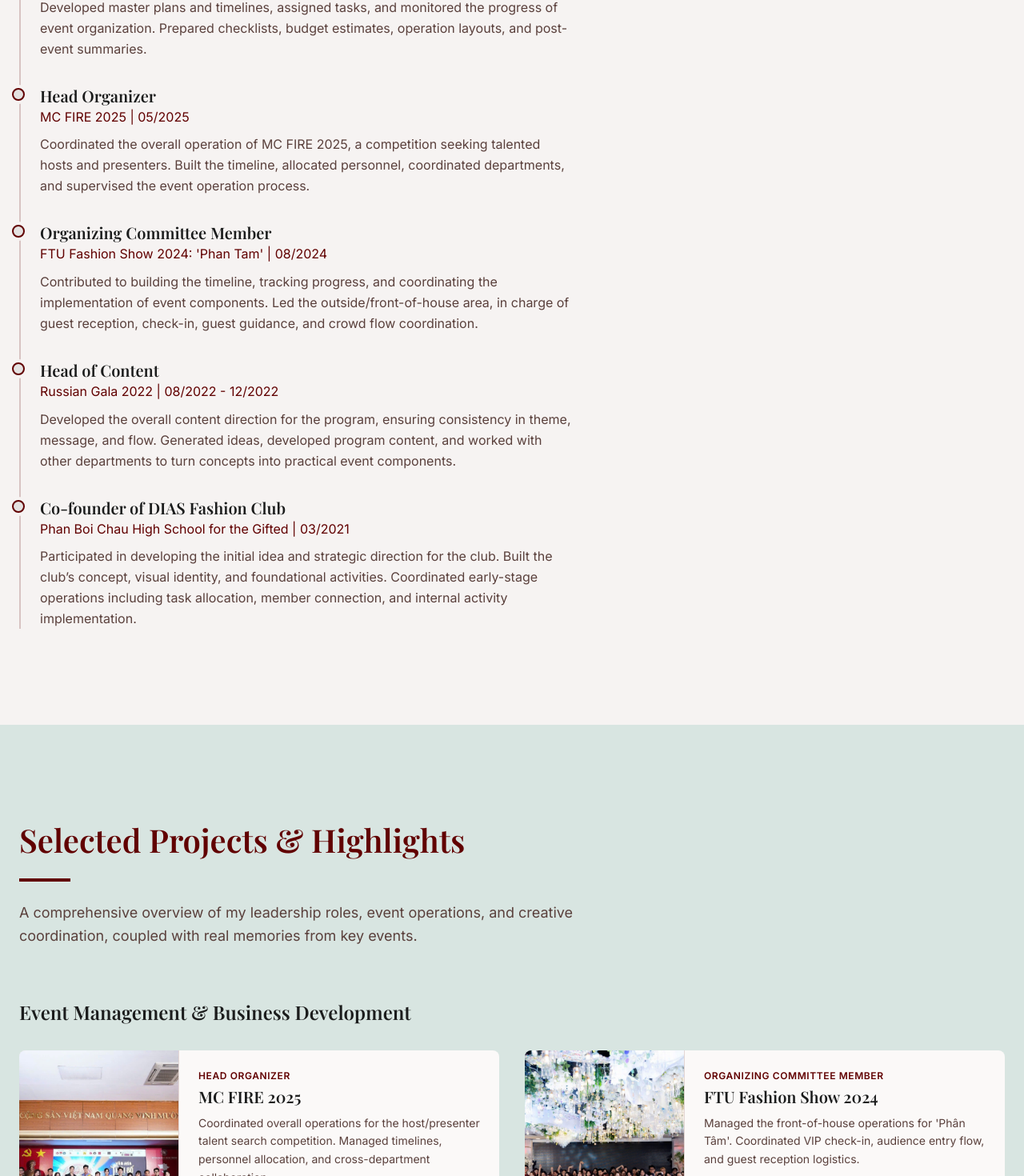
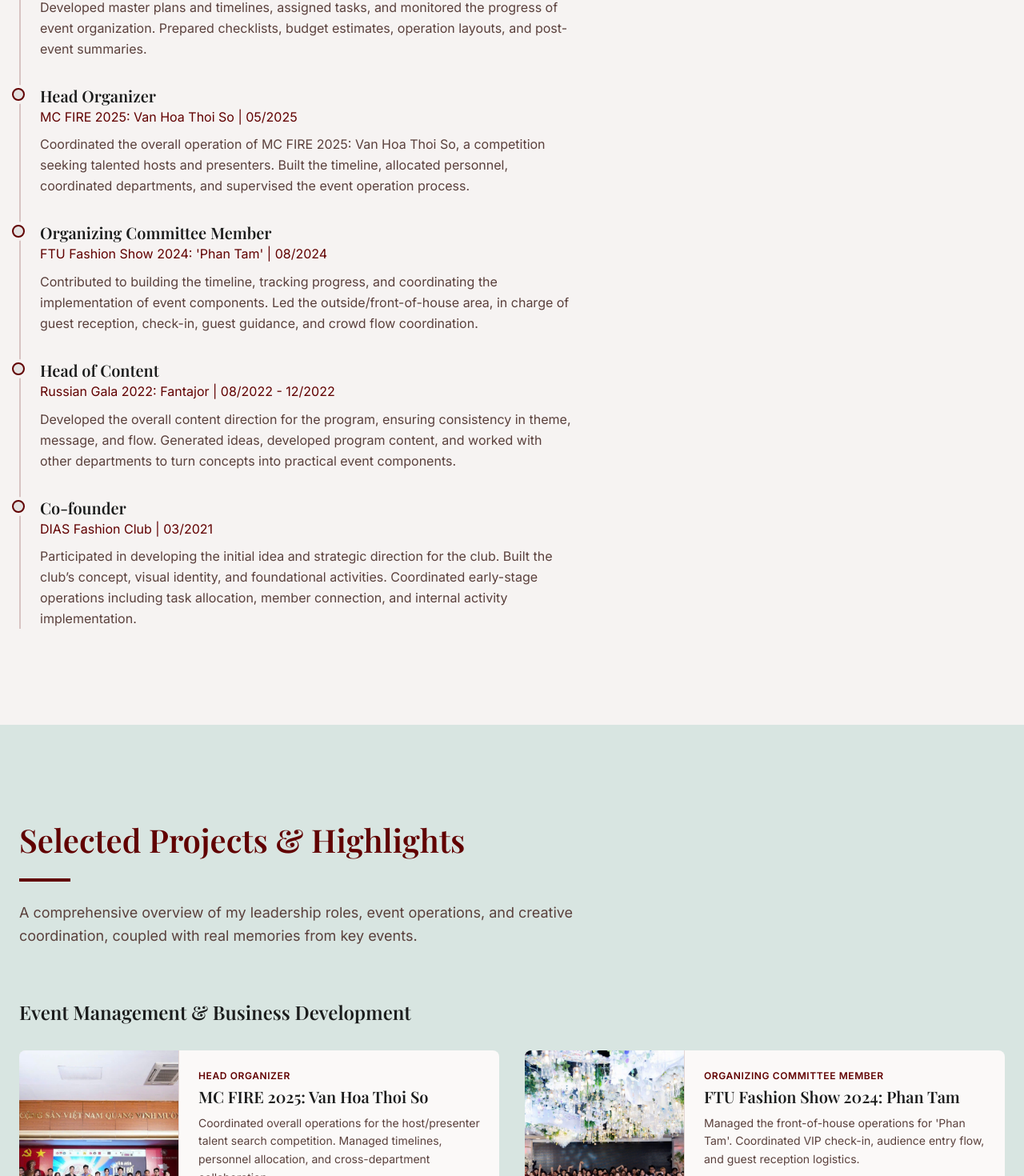
Before and after one commit to Trungs0002/portfolio-huyen, a React (Create React App) app: page / in a window 1280 px wide. Shown: the part 2539-4009 px from the top of the page at 80% size. Built offline with nearby package versions, Linux system fonts and the light colour scheme.

Commit message:
feat: add Van Hoa Thoi So and Fantajor specific event sub-titles

```diff
--- a/src/components/Experience.js
+++ b/src/components/Experience.js
@@ -32,10 +32,10 @@ const Experience = () => {
     },
     {
       title: "Head Organizer",
-      company: "MC FIRE 2025",
+      company: "MC FIRE 2025: Van Hoa Thoi So",
       duration: "05/2025",
       description:
-        "Coordinated the overall operation of MC FIRE 2025, a competition seeking talented hosts and presenters. Built the timeline, allocated personnel, coordinated departments, and supervised the event operation process.",
+        "Coordinated the overall operation of MC FIRE 2025: Van Hoa Thoi So, a competition seeking talented hosts and presenters. Built the timeline, allocated personnel, coordinated departments, and supervised the event operation process.",
     },
     {
       title: "Organizing Committee Member",
@@ -46,14 +46,14 @@ const Experience = () => {
     },
     {
       title: "Head of Content",
-      company: "Russian Gala 2022",
+      company: "Russian Gala 2022: Fantajor",
       duration: "08/2022 - 12/2022",
       description:
         "Developed the overall content direction for the program, ensuring consistency in theme, message, and flow. Generated ideas, developed program content, and worked with other departments to turn concepts into practical event components.",
     },
     {
-      title: "Co-founder of DIAS Fashion Club",
-      company: "Phan Boi Chau High School for the Gifted",
+      title: "Co-founder",
+      company: "DIAS Fashion Club",
       duration: "03/2021",
       description:
         "Participated in developing the initial idea and strategic direction for the club. Built the club’s concept, visual identity, and foundational activities. Coordinated early-stage operations including task allocation, member connection, and internal activity implementation.",
--- a/src/components/Projects.js
+++ b/src/components/Projects.js
@@ -4,16 +4,16 @@ const Projects = () => {
   const businessProjects = [
     {
       image: "/mcfire.jpg",
-      title: "MC FIRE 2025",
+      title: "MC FIRE 2025: Van Hoa Thoi So",
       subtitle: "Head Organizer",
       desc: "Coordinated overall operations for the host/presenter talent search competition. Managed timelines, personnel allocation, and cross-department collaboration.",
       linkText: "View Event Details",
     },
     {
       image: "/ftufashionshow.jpg",
-      title: "FTU Fashion Show 2024",
+      title: "FTU Fashion Show 2024: Phan Tam",
       subtitle: "Organizing Committee Member",
-      desc: "Managed the front-of-house operations for 'Phân Tâm'. Coordinated VIP check-in, audience entry flow, and guest reception logistics.",
+      desc: "Managed the front-of-house operations for 'Phan Tam'. Coordinated VIP check-in, audience entry flow, and guest reception logistics.",
       linkText: "View Album",
     },
     {
@@ -25,7 +25,7 @@ const Projects = () => {
     },
     {
       image: "/dahoinga.jpg",
-      title: "Russian Gala 2022",
+      title: "Russian Gala 2022: Fantajor",
       subtitle: "Head of Content",
       desc: "Designed the artistic content blueprint, ensuring theme coherence across play scripts, musical sections, and logistical schedules.",
       linkText: "Explore Content Blueprint",
@@ -113,7 +113,7 @@ const Projects = () => {
             {/* MC FIRE */}
             <div className="reveal-on-scroll" style={{ transitionDelay: "0.1s" }}>
               <div className="border-l-4 border-primary pl-4 mb-6">
-                <h4 className="font-headline-md text-xl md:text-2xl text-on-surface">MC FIRE 2025</h4>
+                <h4 className="font-headline-md text-xl md:text-2xl text-on-surface">MC FIRE 2025: Van Hoa Thoi So</h4>
                 <p className="text-on-surface-variant text-sm font-label-md">Head Organizer — Presenter Search Competition</p>
               </div>
               <div className="grid grid-cols-1 md:grid-cols-12 gap-6">
@@ -137,7 +137,7 @@ const Projects = () => {
             {/* Dạ Hội Nga / Russian Gala */}
             <div className="reveal-on-scroll" style={{ transitionDelay: "0.2s" }}>
               <div className="border-l-4 border-primary pl-4 mb-6">
-                <h4 className="font-headline-md text-xl md:text-2xl text-on-surface">Russian Gala 2022: "Da Hoi Nga"</h4>
+                <h4 className="font-headline-md text-xl md:text-2xl text-on-surface">Russian Gala 2022: Fantajor</h4>
                 <p className="text-on-surface-variant text-sm font-label-md">Head of Content — Theme, Flow & Stage Performance Coordination</p>
               </div>
               <div className="grid grid-cols-1 md:grid-cols-12 gap-6">
```
